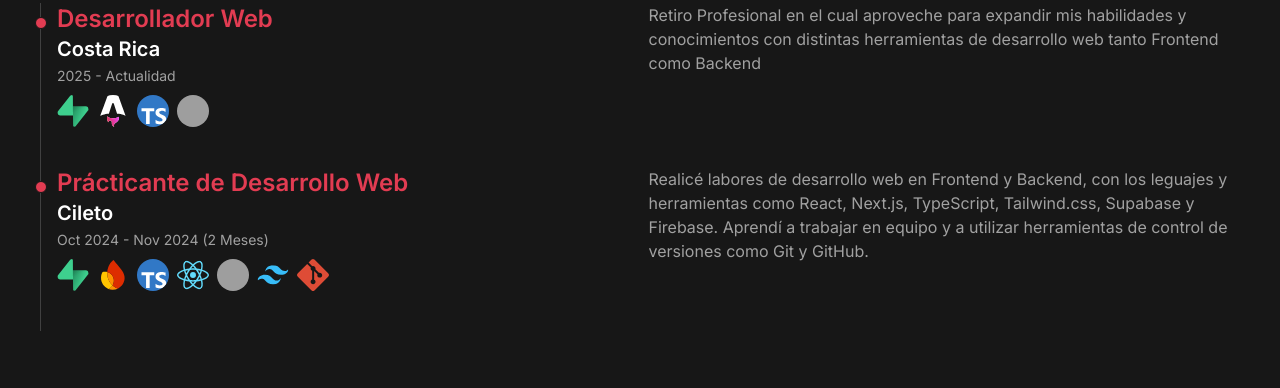
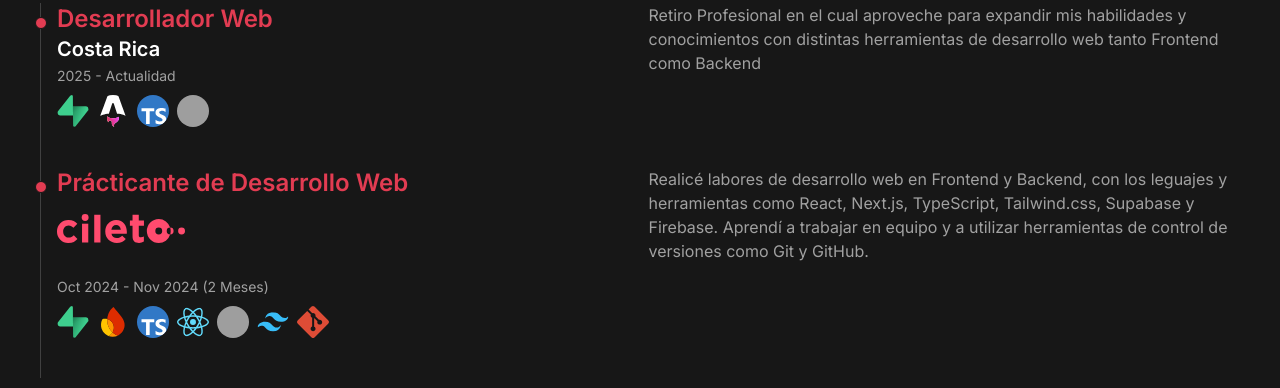
Before and after one commit to DELTA2507/delta-portafolio, an Astro site: page / in a window 1280 px wide. Shown: the part 1219-1607 px from the top of the page. Built offline with nearby package versions, Linux system fonts and the light colour scheme; Astro itself is replaced by a stand-in of ours; grey boxes are pictures that could not be loaded.

Commit message:
Added option for place's logo in case it is a company

```diff
--- a/src/Sections/Experience.astro
+++ b/src/Sections/Experience.astro
@@ -18,6 +18,7 @@ const experience = [
     {
         role:"Prácticante de Desarrollo Web",
         place:"Cileto",
+        placeLogo:"/companyLogos/cileto.svg",
         link:"https://cileto.com/",
         date:"Oct 2024 - Nov 2024 (2 Meses)",
         stack: [
--- a/src/components/ExperienceEvent.tsx
+++ b/src/components/ExperienceEvent.tsx
@@ -1,13 +1,14 @@
 interface ExperienceEventProps {
     role: string;
     place: string;
+    placeLogo?: string;
     link?: string;
     date: string;
     stack: string[];
     description: string;
 }
 
-export default function ExperienceEvent({role, place, link, date, stack, description}: ExperienceEventProps) {
+export default function ExperienceEvent({role, place, placeLogo, link, date, stack, description}: ExperienceEventProps) {
   return (
     <li className="mb-10 ms-4">
       <div className="absolute w-3 h-3 rounded-full mt-3.5 -start-1.5 border border-neutral-900 bg-secondary"></div>
@@ -16,9 +17,19 @@ export default function ExperienceEvent({role, place, link, date, stack, descrip
             <h3 className="text-2xl whitespace-nowrap font-semibold text-secondary">
               {role}
             </h3>
-            <a href={link} className="text-xl font-semibold text-white">
-              {place}
-            </a>
+            {placeLogo ? (
+              <a href={link} className="block w-32 max-w-full aspect-[3/1] mt-2">
+                <img
+                  src={placeLogo}
+                  alt={place}
+                  className="w-full h-full object-contain"
+                />
+              </a>
+            ) : (
+              <a href={link} className="text-xl font-semibold text-white">
+                {place}
+              </a>
+            )}
             <br/>
             <time className="mb-1 text-sm font-normal leading-none text-neutral-400">
               {date}
```
Also changed, not shown: public/companyLogos/cileto.svg (added).
